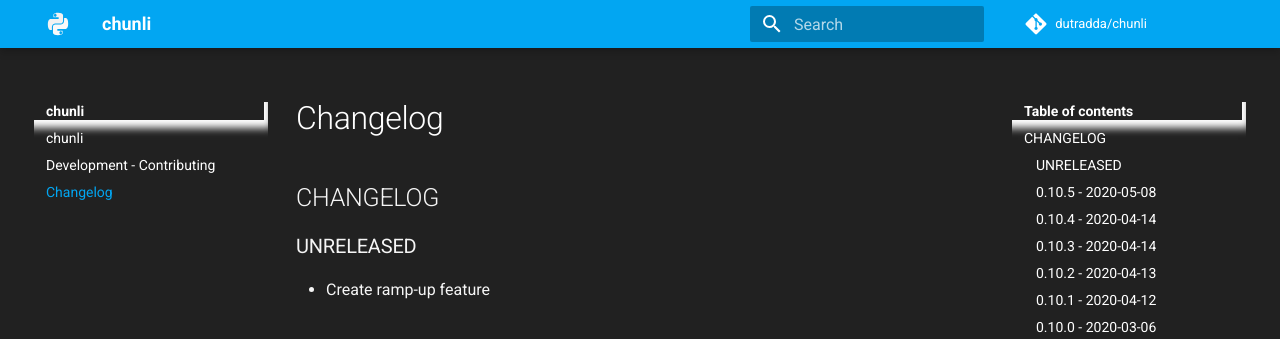
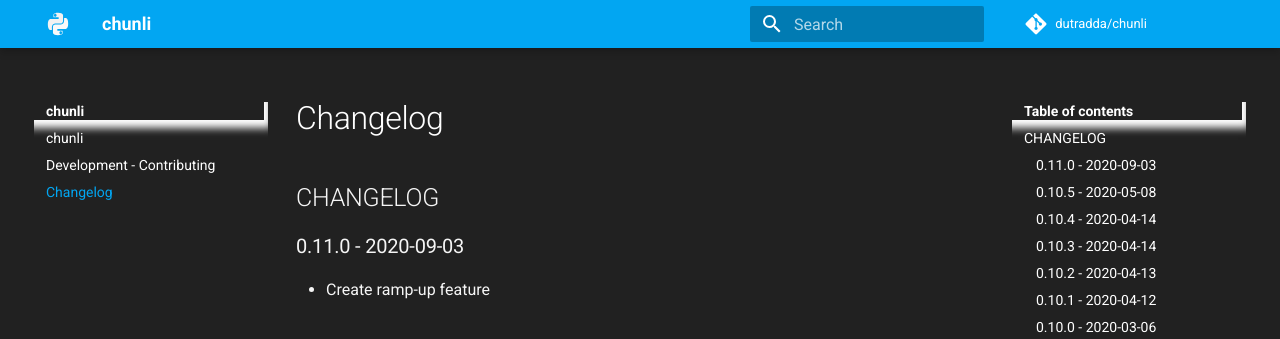
Before and after one commit to dutradda/chunli, an MkDocs documentation site: the page built from docs/changelog.md, in a window 1280 px wide and 900 px high. Shown: the top 339 px of the window. Built offline with MkDocs 1.6.1 and Material for MkDocs 9.7.7, drawn with Linux system fonts in a browser that asks for light colours; comment, search, counter and statistics services are not loaded.

Commit message:
Update CHANGELOG

```diff
--- a/docs/changelog.md
+++ b/docs/changelog.md
@@ -1,6 +1,6 @@
 ## CHANGELOG
 
-### UNRELEASED
+### 0.11.0 - 2020-09-03
 
  - Create ramp-up feature
 
```
Also changed, not shown: CHANGELOG.md (+1 -1 lines).
